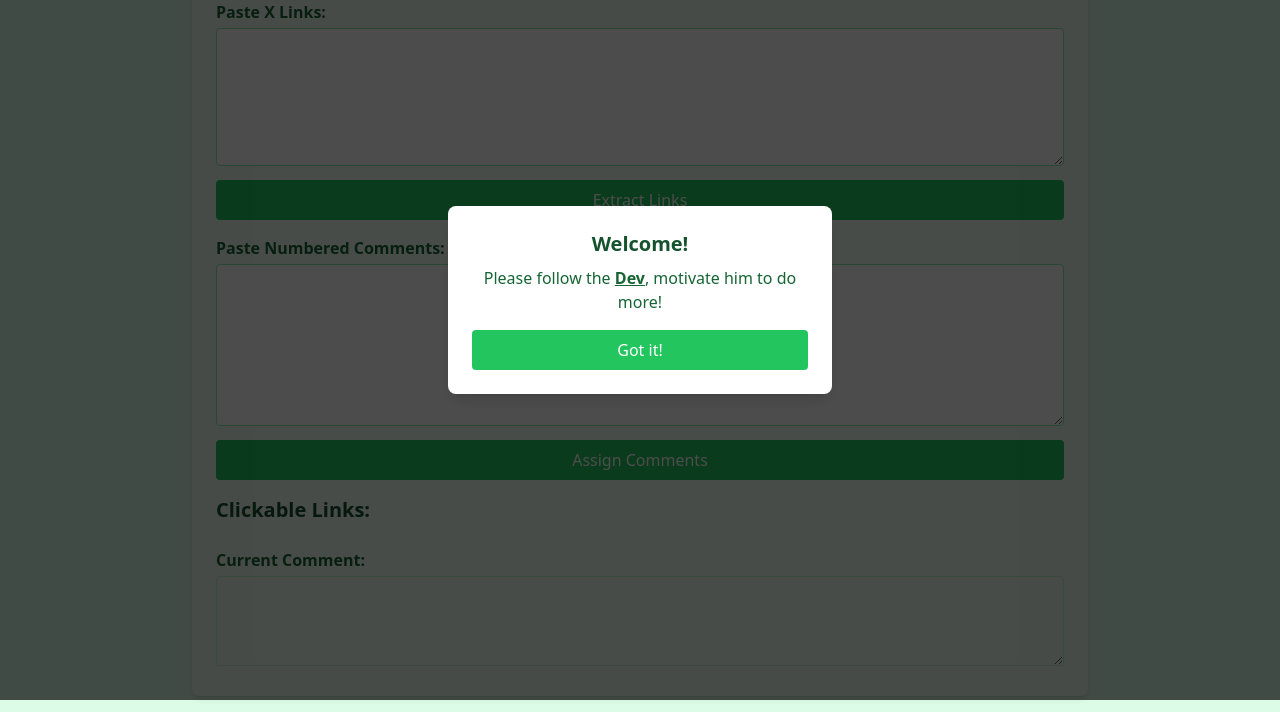
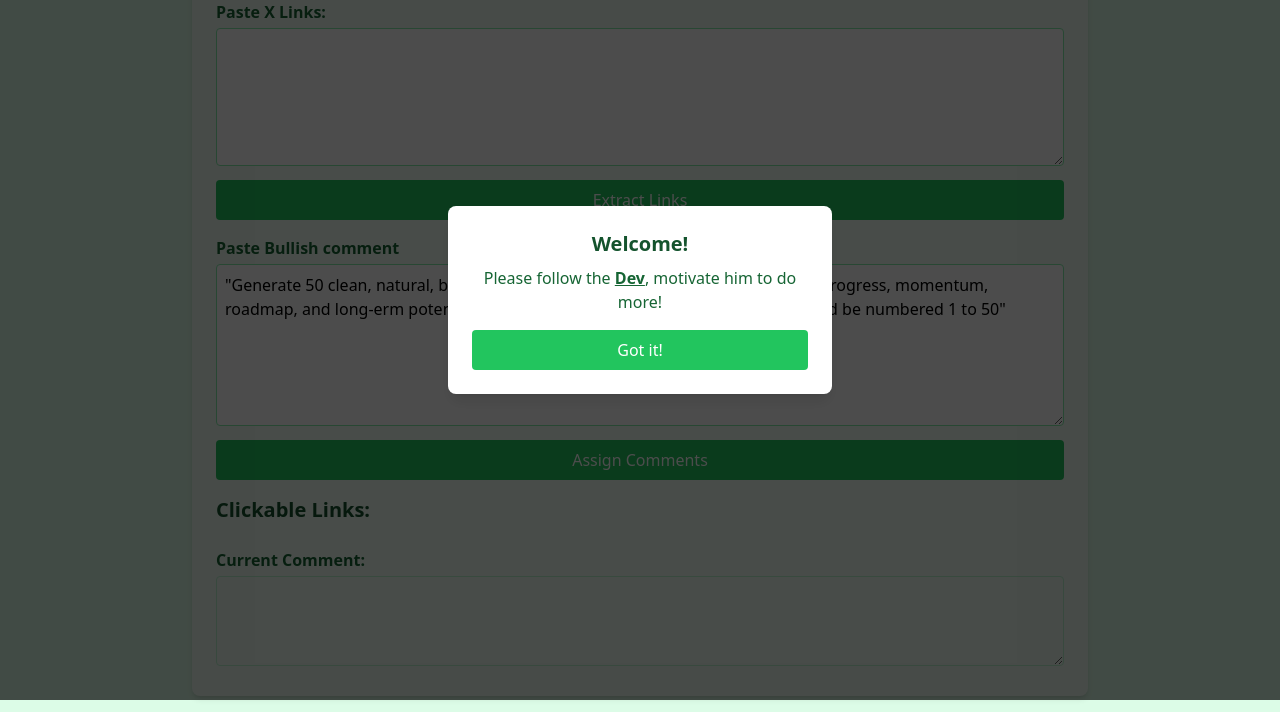
Before and after one commit to Veteranalpha/YAPASSIST, a website: page public/index.html in a window 1280 px wide. Shown: the part 100-812 px from the top of the page. Drawn offline with nearby package versions, Linux system fonts and the light colour scheme; files that its build step writes are made by us from their sources.

Commit message:
pushing comment update for yapassist v1

```diff
--- a/public/index.html
+++ b/public/index.html
@@ -65,13 +65,13 @@
       <!-- Comments textarea -->
       <div class="mb-4">
         <label class="block font-semibold mb-1 text-green-800"
-          >Paste Numbered Comments:</label
+          >Paste Bullish comment</label
         >
         <textarea
           id="comments-input"
           rows="6"
-          class="w-full p-2 border border-green-300 rounded focus:ring-2 focus:ring-green-400"
-        ></textarea>
+          class="w-full p-2 border border-green-300 rounded focus:ring-2 focus:ring-green-400" placeholder="Type this into your chatAI"
+        >"Generate 50 clean, natural, bullish comments about projectgrowth, execution, progress, momentum, roadmap, and long-erm potential. No hashtags. No emojis. Each comment should be numbered 1 to 50"</textarea>
         <button
           id="assign-comments"
           class="mt-2 w-full px-4 py-2 bg-green-500 text-white rounded hover:bg-green-600"
```
